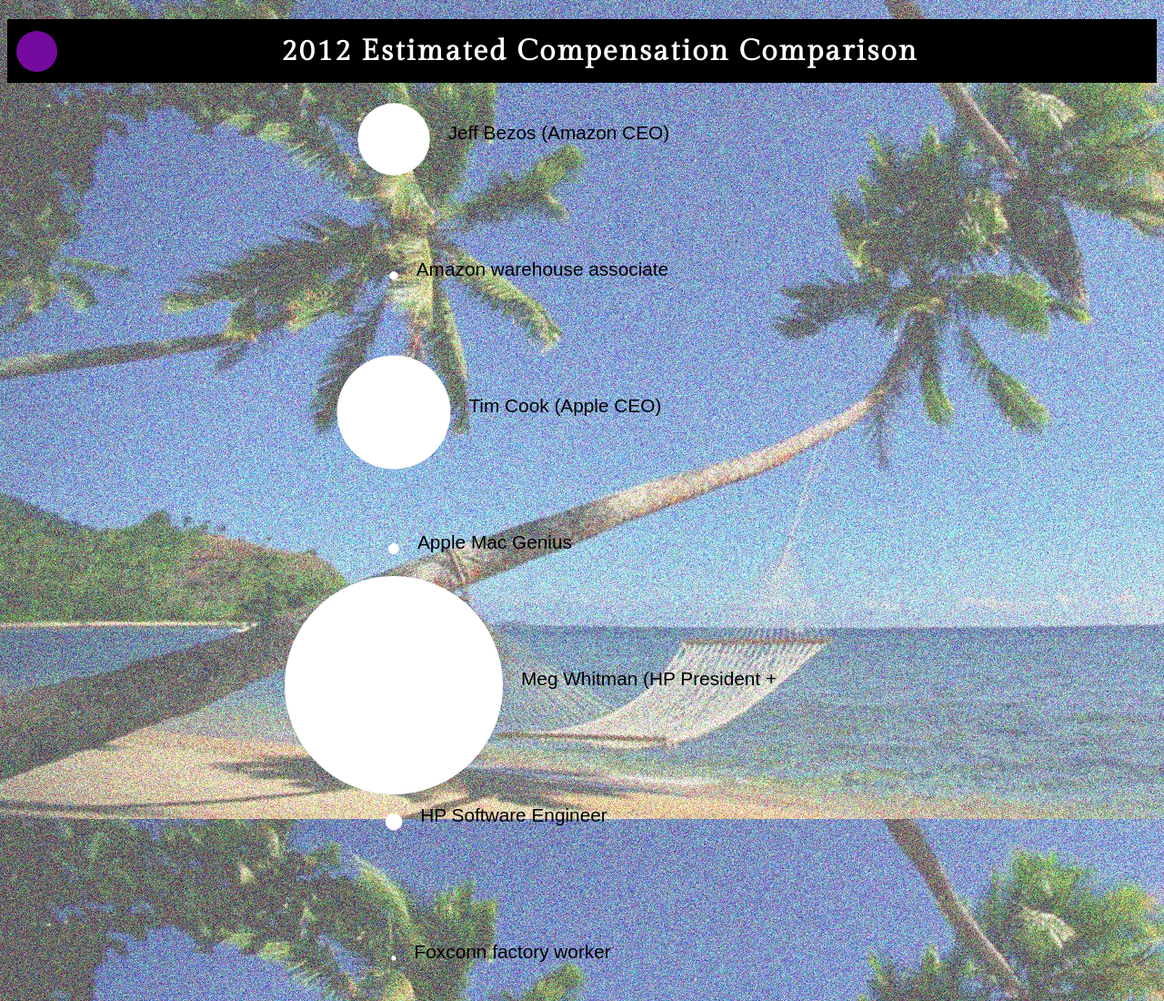
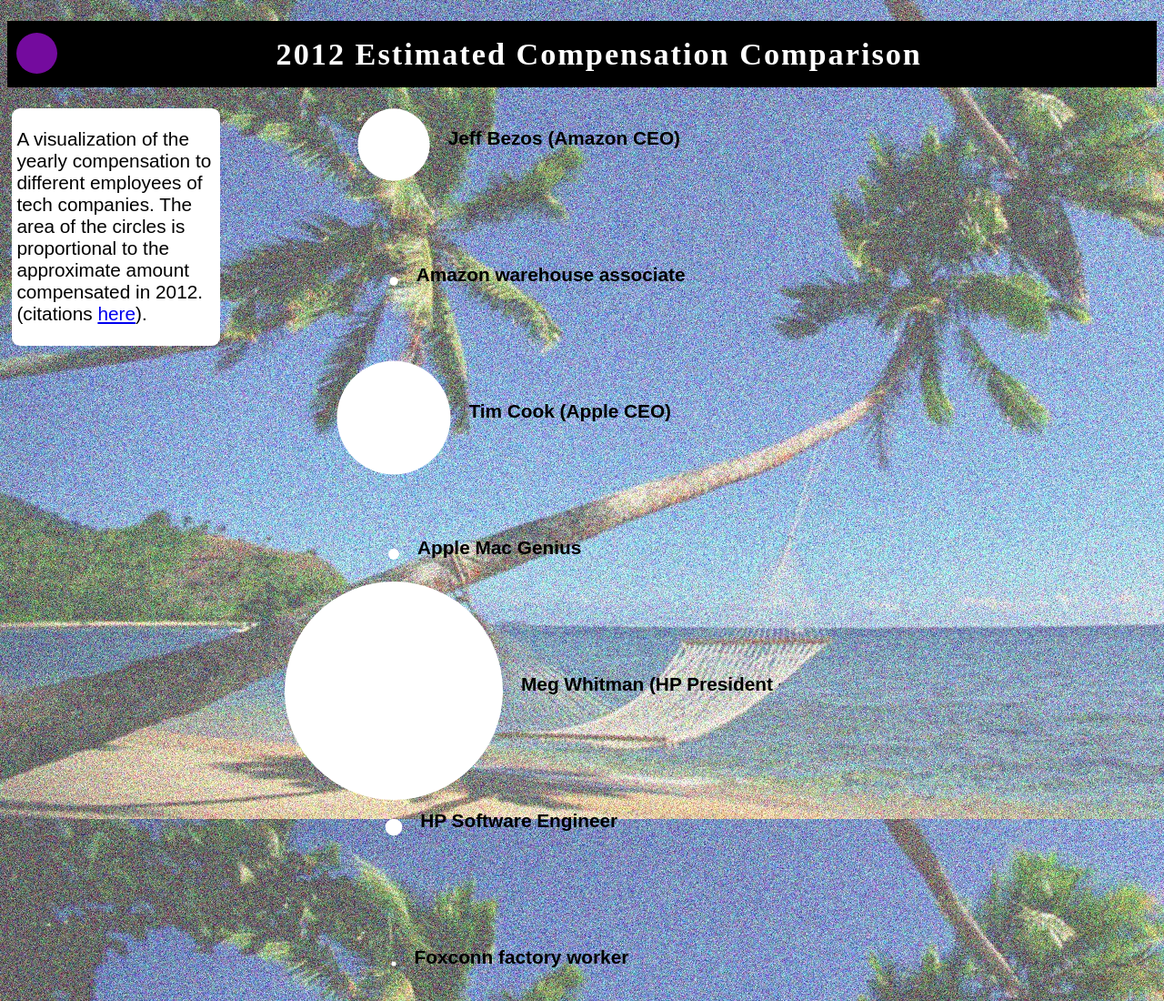
Before and after one commit to the-viking/the-viking.github.io, a plain HTML site: page compensation.html in a window 1280 px wide. Shown: the top 1100 px of the page at 91% size. Drawn offline with Linux system fonts and the light colour scheme.

Commit message:
added sidebar to other page

```diff
--- a/compensation.html
+++ b/compensation.html
@@ -5,14 +5,21 @@
      <script type="text/javascript" src="d3/d3.v3.js"></script>
 	 <link rel="stylesheet" type="text/css" href="style.css">
 	 <link rel="stylesheet" type="text/css" href="visualization.css">
-	 <link href='http://fonts.googleapis.com/css?family=Gilda+Display' rel='stylesheet' type='text/css'>
 	 <title>Estimated Compensation Comparison</title>
    </head>
    <body>
 	   <div id="header"><a id="home" href="index.html"><div class="circ"></div></a><h1>2012 Estimated Compensation Comparison</h1></div>
 	   <blockquote cite="http://www.newrepublic.com/article/113272/eric-schmidt-and-jared-cohenthe-new-digital-ages-futurist-schlock"><p>"[The digital revolution] is the first that will make it possible for almost everybody to own, develop and disseminate real-time content without having to rely on intermediaries."</p>
 		<footer>Eric Schmidt &amp; Jared Cohen (of Google) in <em>The New Digital Age</em></footer></blockquote>
-
+		<div id="side">
+			<p>
+				A visualization of the yearly compensation
+				to different employees of tech companies.
+				The area of the circles is proportional
+				to the approximate amount compensated in
+				2012. (citations <a href="citations.html">here</a>).
+				</p>
+		</div>
 		<script type="text/javascript">
 		d3.json("workers.json", function(workers) {
 		var max = 15400000;
--- a/style.css
+++ b/style.css
@@ -6,13 +6,12 @@
 h1 {
 	color:#ffffff;
 	text-align: center;
-	font-size:200%;
+	font-size:214%;
 	padding:.5em;
-	font-family:'Gilda Display', serif;
+	font-family:serif;
 	letter-spacing:2px;
 }
 div#header{
-
 	background:#000000;
 }
 #main {
@@ -65,7 +64,7 @@
 }
 div#side {
 	position: fixed;
-	width: 15%;
+	width: 17%;
 	margin-left:0.3em;
 	background:#ffffff;
 	border-radius:9px;
--- a/visualization.css
+++ b/visualization.css
@@ -1,3 +1,4 @@
+/* styles for SVG data visualizations */
 .female {
 	fill:#ED427B;
 }
@@ -16,4 +17,5 @@
 }
 .big {
 	font-size:130%;
+	font-weight:bold;
 }
```
Also changed, not shown: employment.html (+3 -2 lines), index.html (+0 -1 lines).
